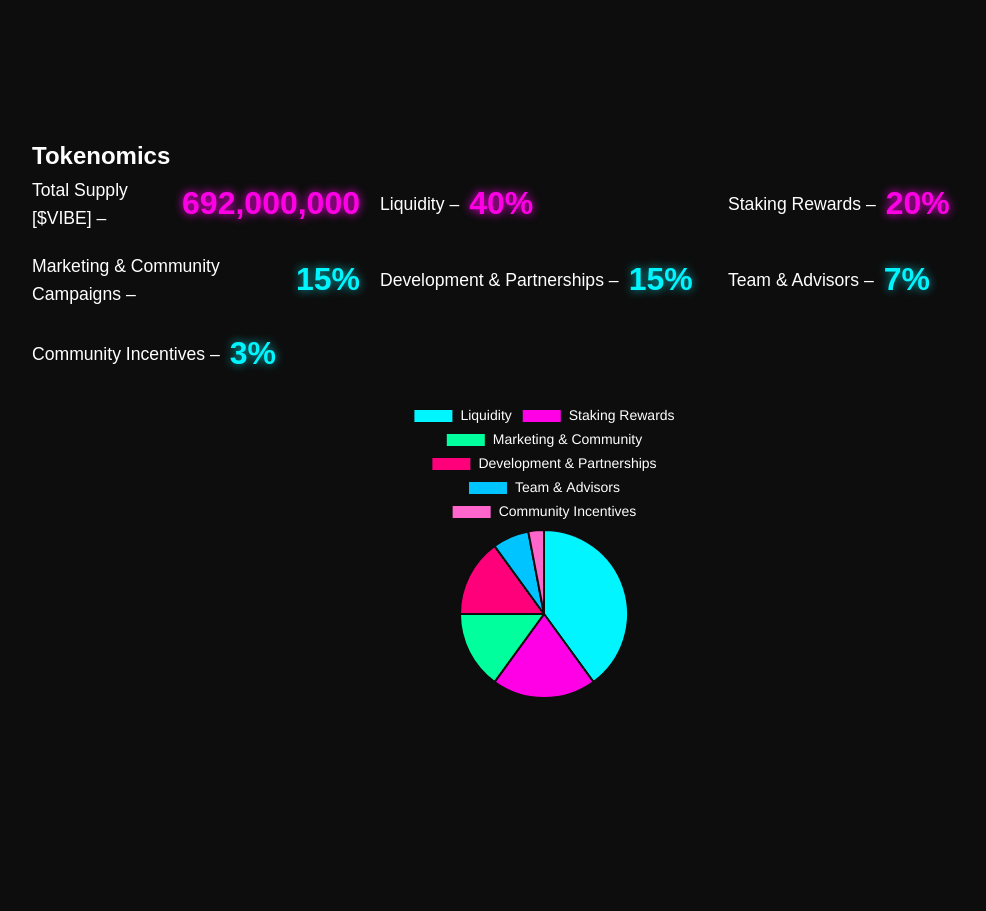
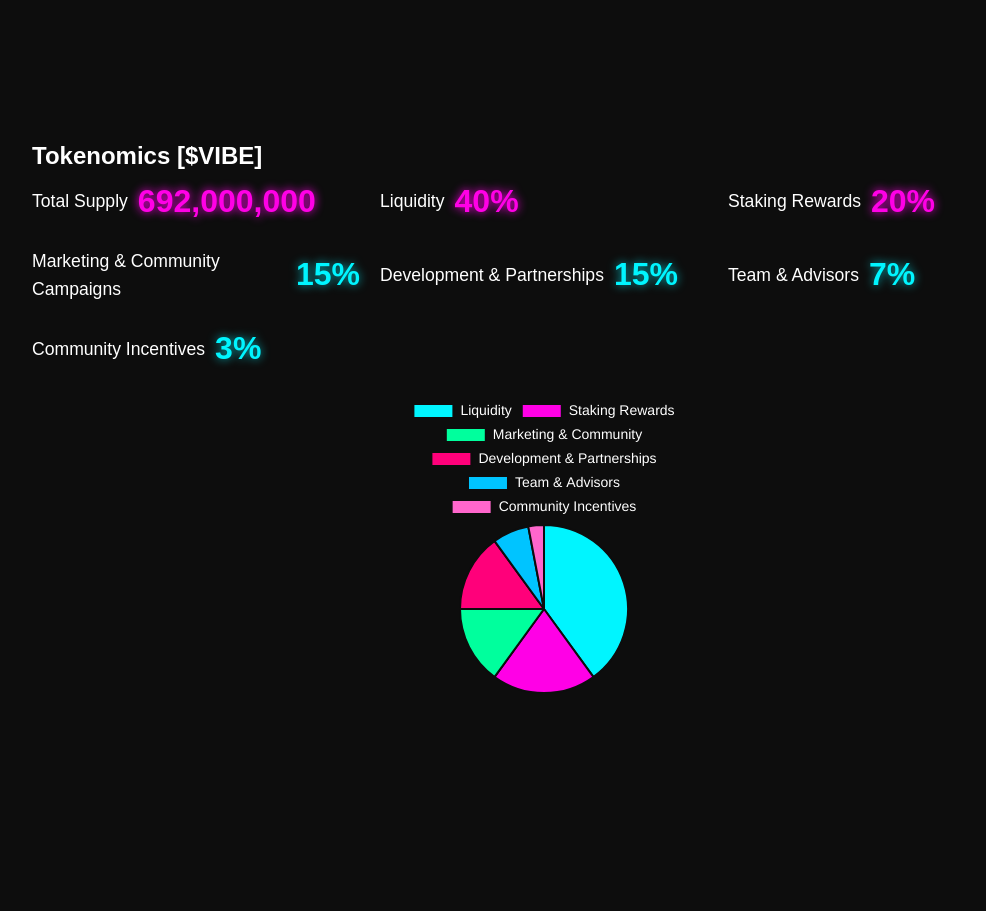
Before and after one commit to Divine20007/VIBE-PROJECT, a plain HTML site: page Index.html in a window 1280 px wide. Shown: the part 1760-2671 px from the top of the page, without its empty margins (96-1082 px from the left). Drawn offline with nearby package versions, Linux system fonts and the light colour scheme.

Commit message:
update Index.html

```diff
--- a/Index.html
+++ b/Index.html
@@ -76,34 +76,34 @@
   </section>
 
 <section id="tokenomics">
-  <h2>Tokenomics</h2>
+  <h2>Tokenomics [$VIBE]</h2>
   <div class="tokenomics-stats">
     <div class="tokenomics-item">
-      <p>Total Supply [$VIBE] –</p>
+      <p>Total Supply</p>
       <div class="counter" data-target="1000000000">0</div>
     </div>
     <div class="tokenomics-item">
-      <p>Liquidity –</p>
+      <p>Liquidity</p>
       <div class="counter" data-target="40">0</div>
     </div>
     <div class="tokenomics-item">
-      <p>Staking Rewards –</p>
+      <p>Staking Rewards</p>
       <div class="counter" data-target="20">0</div>
     </div>
     <div class="tokenomics-item">
-      <p>Marketing & Community Campaigns –</p>
+      <p>Marketing & Community Campaigns</p>
       <div class="counter" data-target="15">0</div>
     </div>
     <div class="tokenomics-item">
-      <p>Development & Partnerships –</p>
+      <p>Development & Partnerships</p>
       <div class="counter" data-target="15">0</div>
     </div>
     <div class="tokenomics-item">
-      <p>Team & Advisors –</p>
+      <p>Team & Advisors</p>
       <div class="counter" data-target="7">0</div>
     </div>
     <div class="tokenomics-item">
-      <p>Community Incentives –</p>
+      <p>Community Incentives</p>
       <div class="counter" data-target="3">0</div>
     </div>
   </div>
```
